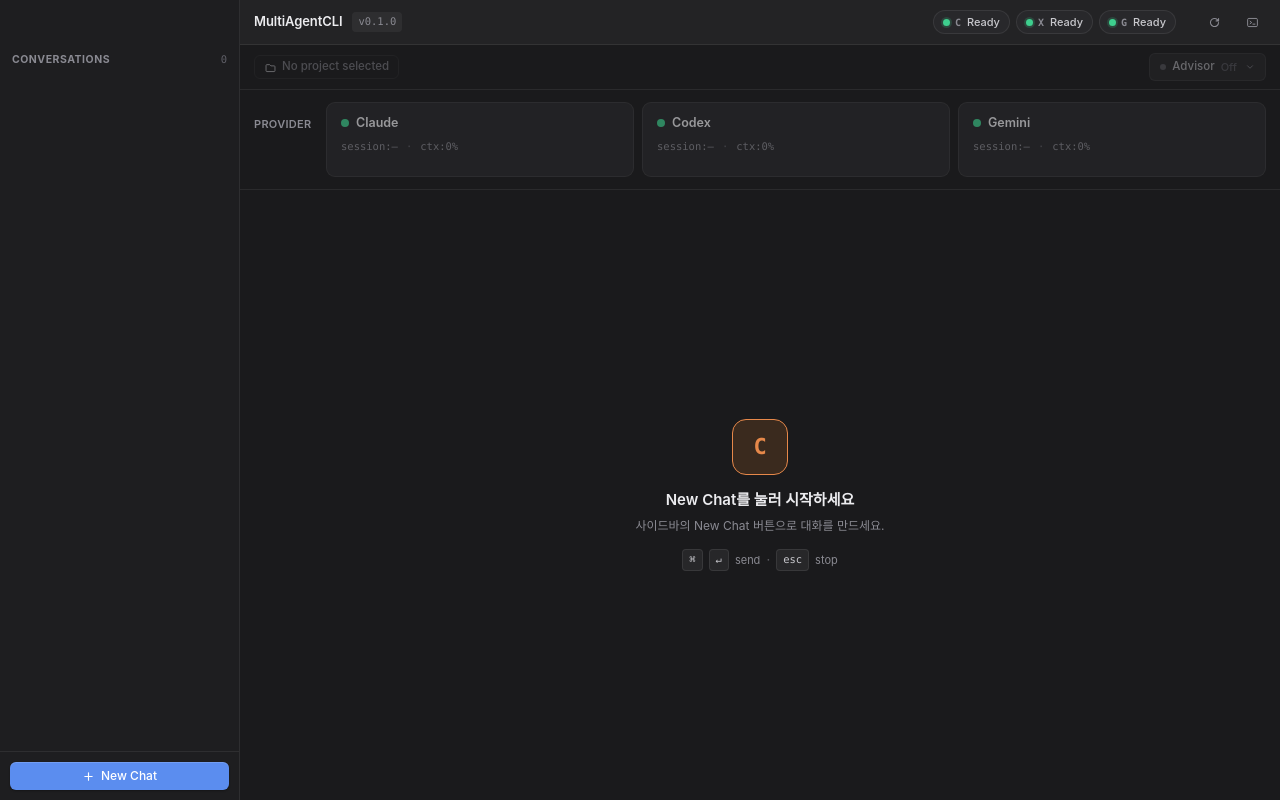
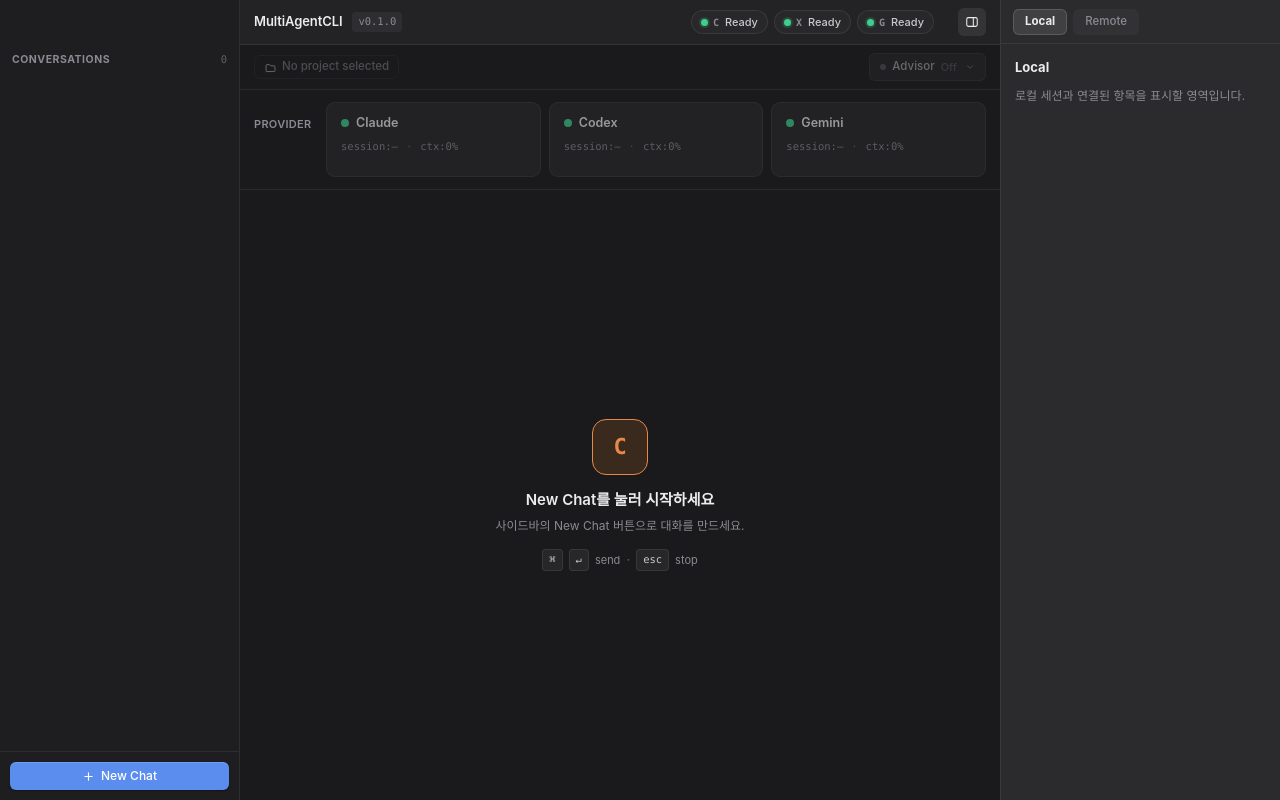
Before and after one commit to taeuk178/MultiAgentCLI, a React (Vite) app: page / in a window 1280 px wide. Both pictures are taken after a click on the button "Show right sidebar". Built offline with nearby package versions, Linux system fonts and the light colour scheme.

Commit message:
우측 사이드바 토글 추가

```diff
--- a/src/App.tsx
+++ b/src/App.tsx
@@ -15,6 +15,8 @@ import {
   PROVIDER_IDS,
   type ProviderId,
 } from "./lib/types";
+
+type SidebarPanelMode = "local" | "remote";
 
 let convCounter = 1;
 
@@ -49,8 +51,10 @@ export default function App() {
   const [pendingLabel, setPendingLabel] = useState<string | null>(null);
   const [pendingStartedAt, setPendingStartedAt] = useState<number | null>(null);
   const [now, setNow] = useState(Date.now());
-  const [logsOpen, setLogsOpen] = useState(false);
   const [composerText, setComposerText] = useState("");
+  const [rightSidebarOpen, setRightSidebarOpen] = useState(false);
+  const [rightSidebarMode, setRightSidebarMode] =
+    useState<SidebarPanelMode>("local");
 
   const activeConv = conversations.find((c) => c.id === activeConvId) ?? null;
 
@@ -204,9 +208,8 @@ export default function App() {
       >
         <TitleBar
           health={health}
-          logsOpen={logsOpen}
-          onToggleLogs={() => setLogsOpen((v) => !v)}
-          onRefreshHealth={() => {}}
+          rightSidebarOpen={rightSidebarOpen}
+          onToggleRightSidebar={() => setRightSidebarOpen((v) => !v)}
         />
 
         <ProjectRow
@@ -364,7 +367,108 @@ export default function App() {
           />
         )}
       </div>
+
+      {rightSidebarOpen && (
+        <RightSidebar
+          mode={rightSidebarMode}
+          onModeChange={setRightSidebarMode}
+        />
+      )}
     </div>
+  );
+}
+
+function RightSidebar({
+  mode,
+  onModeChange,
+}: {
+  mode: SidebarPanelMode;
+  onModeChange: (mode: SidebarPanelMode) => void;
+}) {
+  const isLocal = mode === "local";
+
+  return (
+    <aside
+      style={{
+        width: 280,
+        height: "100%",
+        flexShrink: 0,
+        borderLeft: "1px solid var(--divider)",
+        background: isLocal ? "#2b2b2e" : "#050505",
+        color: "var(--fg)",
+        display: "flex",
+        flexDirection: "column",
+        transition: "background 160ms",
+      }}
+    >
+      <div
+        style={{
+          height: 44,
+          display: "flex",
+          alignItems: "center",
+          padding: "0 12px",
+          borderBottom: "1px solid var(--divider)",
+          gap: 6,
+        }}
+      >
+        {(["local", "remote"] as const).map((tab) => {
+          const active = mode === tab;
+
+          return (
+            <button
+              key={tab}
+              onClick={() => onModeChange(tab)}
+              style={{
+                height: 26,
+                padding: "0 11px",
+                borderRadius: 6,
+                border: active
+                  ? "1px solid var(--border-strong)"
+                  : "1px solid transparent",
+                background: active
+                  ? "rgba(255,255,255,0.10)"
+                  : "rgba(255,255,255,0.03)",
+                color: active ? "var(--fg)" : "var(--fg-dim)",
+                fontSize: 11.5,
+                fontWeight: active ? 700 : 500,
+                fontFamily: "var(--ui)",
+                cursor: "pointer",
+                textTransform: "capitalize",
+              }}
+            >
+              {tab}
+            </button>
+          );
+        })}
+      </div>
+
+      <div
+        style={{
+          padding: 14,
+          display: "flex",
+          flexDirection: "column",
+          gap: 10,
+          color: "var(--fg-dim)",
+          fontSize: 12,
+          lineHeight: 1.45,
+        }}
+      >
+        <div
+          style={{
+            color: "var(--fg)",
+            fontSize: 13,
+            fontWeight: 700,
+          }}
+        >
+          {isLocal ? "Local" : "Remote"}
+        </div>
+        <div>
+          {isLocal
+            ? "로컬 세션과 연결된 항목을 표시할 영역입니다."
+            : "원격 세션과 연결된 항목을 표시할 영역입니다."}
+        </div>
+      </div>
+    </aside>
   );
 }
 
--- a/src/components/TitleBar.tsx
+++ b/src/components/TitleBar.tsx
@@ -1,12 +1,11 @@
-import { IconRefresh, IconTerminal } from "./Icons";
+import { IconSidebar } from "./Icons";
 import type { HealthStatus, ProviderId } from "../lib/types";
 import { PROVIDERS, PROVIDER_IDS } from "../lib/types";
 
 interface Props {
   health: Record<ProviderId, HealthStatus>;
-  logsOpen: boolean;
-  onToggleLogs: () => void;
-  onRefreshHealth: () => void;
+  rightSidebarOpen: boolean;
+  onToggleRightSidebar: () => void;
 }
 
 const STATUS_LABEL: Record<HealthStatus, string> = {
@@ -170,7 +169,11 @@ function IconBtn({
   );
 }
 
-export function TitleBar({ health, logsOpen, onToggleLogs, onRefreshHealth }: Props) {
+export function TitleBar({
+  health,
+  rightSidebarOpen,
+  onToggleRightSidebar,
+}: Props) {
   return (
     <div
       style={{
@@ -228,18 +231,14 @@ export function TitleBar({ health, logsOpen, onToggleLogs, onRefreshHealth }: Pr
 
         <div style={{ width: 4 }} />
 
-        {/* Refresh */}
-        <IconBtn title="Refresh health" onClick={onRefreshHealth}>
-          <IconRefresh size={13} />
-        </IconBtn>
-
-        {/* Logs toggle */}
         <IconBtn
-          title={logsOpen ? "Hide Logs" : "Show Logs"}
-          active={logsOpen}
-          onClick={onToggleLogs}
+          title={rightSidebarOpen ? "Hide right sidebar" : "Show right sidebar"}
+          active={rightSidebarOpen}
+          onClick={onToggleRightSidebar}
         >
-          <IconTerminal size={13} />
+          <span style={{ transform: "scaleX(-1)", display: "inline-flex" }}>
+            <IconSidebar size={14} />
+          </span>
         </IconBtn>
       </div>
     </div>
```
